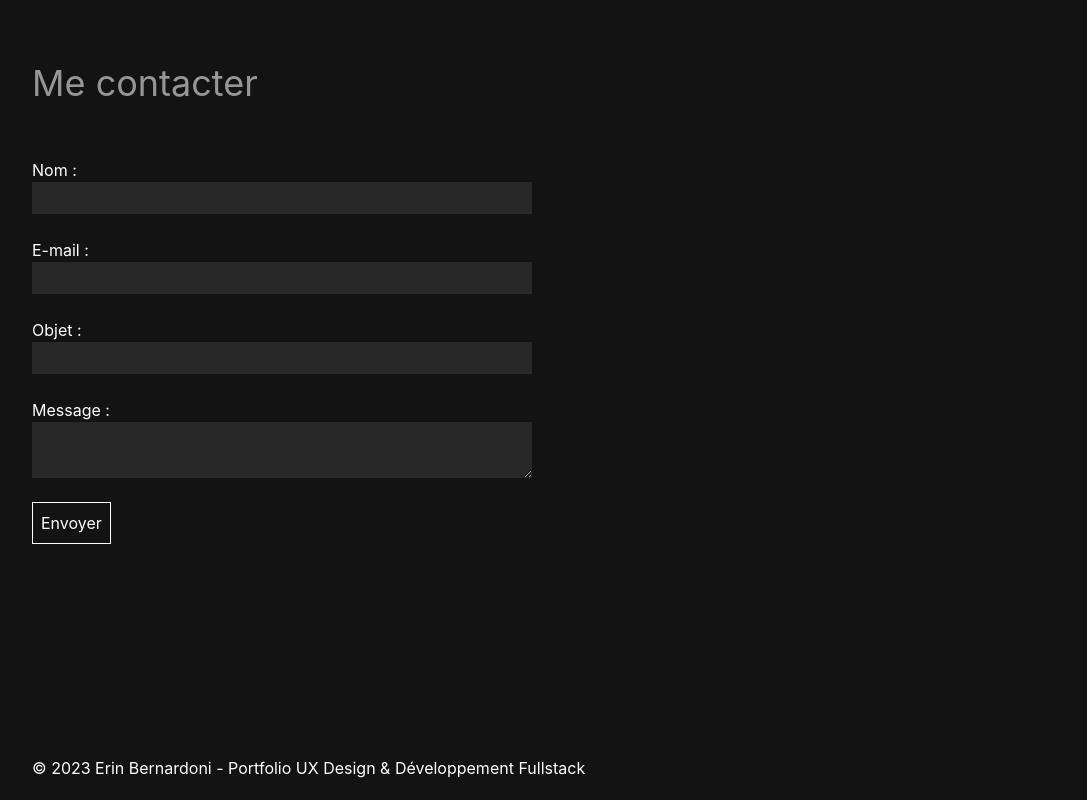
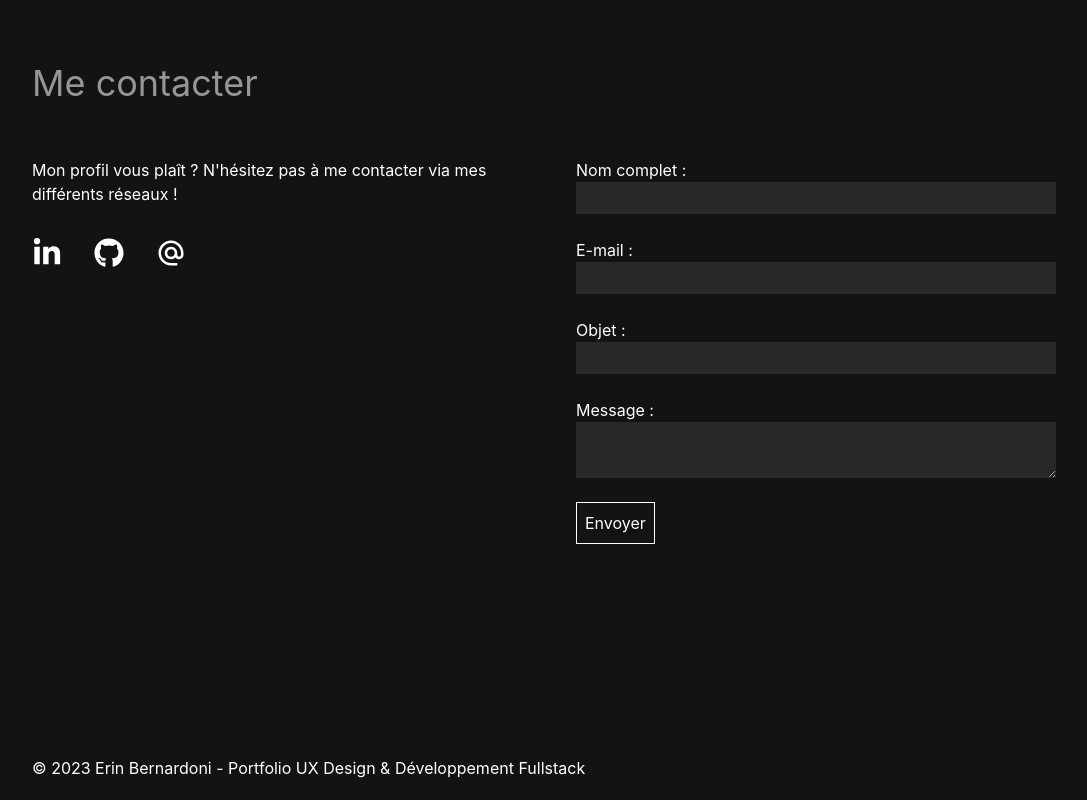
Before and after one commit to Jin-gie/portfolio, a React (Create React App) app: page / in a window 1280 px wide. Shown: the part 4138-4938 px from the top of the page, without its empty margins (96-1183 px from the left). Built offline with nearby package versions, Linux system fonts and the light colour scheme.

Commit message:
[Update] Add links to contact

```diff
--- a/src/components/ContactForm/ContactForm.jsx
+++ b/src/components/ContactForm/ContactForm.jsx
@@ -87,7 +87,7 @@ function ContactForm() {
   return (
     <form ref={form} onSubmit={handleSubmit} id="contact-form">
       <label>
-        Nom :
+        Nom complet :
         <input type="text" name="user_name" value={formData.user_name} onChange={handleChange} />
       </label>
       <br />
--- a/src/components/Home/Home.jsx
+++ b/src/components/Home/Home.jsx
@@ -1,4 +1,4 @@
-import React, { useState } from 'react'
+import React from 'react'
 import Photo from '../../assets/photo_forme.png'
 import ProjectCard from '../Reusable/ProjectCard/ProjectCard'
 import projects from '../../projects'
@@ -7,12 +7,13 @@ import HomeHeader from "../HomeHeader/HomeHeader"
 import PDF from "../../assets/Erin_Bernardoni_CV.pdf";
 import ContactForm from '../ContactForm/ContactForm'
 import { IconBulb, IconSearch, IconLayersSubtract, IconCode, IconHierarchy2 } from '@tabler/icons-react'
-import { FaHtml5, FaCss3Alt, FaReact, FaPhp, FaFigma, FaTrello, FaGithub, FaNodeJs } from "react-icons/fa";
+import { FaHtml5, FaCss3Alt, FaReact, FaPhp, FaFigma, FaTrello, FaGithub, FaNodeJs, FaLinkedinIn } from "react-icons/fa";
 import { IoLogoJavascript } from "react-icons/io5";
 import { TbBrandNextjs } from "react-icons/tb";
 import { SiTailwindcss } from "react-icons/si";
 import { GrMysql } from "react-icons/gr";
 import { BiLogoPostgresql } from "react-icons/bi";
+import { MdAlternateEmail } from "react-icons/md";
 import SkillIcon from '../SkillIcon/SkillIcon'
 
 function Home() {
@@ -163,7 +164,25 @@ function Home() {
       <section id='contact_me'>
         <div className="container">
           <h1>Me contacter</h1>
-          <ContactForm />
+          <div className='two-cols mt-8'>
+            <div className='flex-1'>
+              Mon profil vous plaît ? N'hésitez pas à me contacter via mes différents réseaux !
+              <div className='flex gap-8 mt-8'>
+                <a href='https://linkedin.com/in/erin-bernardoni'>
+                  <FaLinkedinIn size={30} />
+                </a>
+                <a href='https://github.com/Jin-gie'>
+                  <FaGithub size={30}/>
+                </a>
+                <a href='mailto:erin.bernardoni@outlook.fr'>
+                  <MdAlternateEmail size={30} />
+                </a>
+              </div>
+            </div>
+            <div className='flex-1'>
+              <ContactForm />
+            </div>
+          </div>
         </div>
       </section>
     </div>
```
